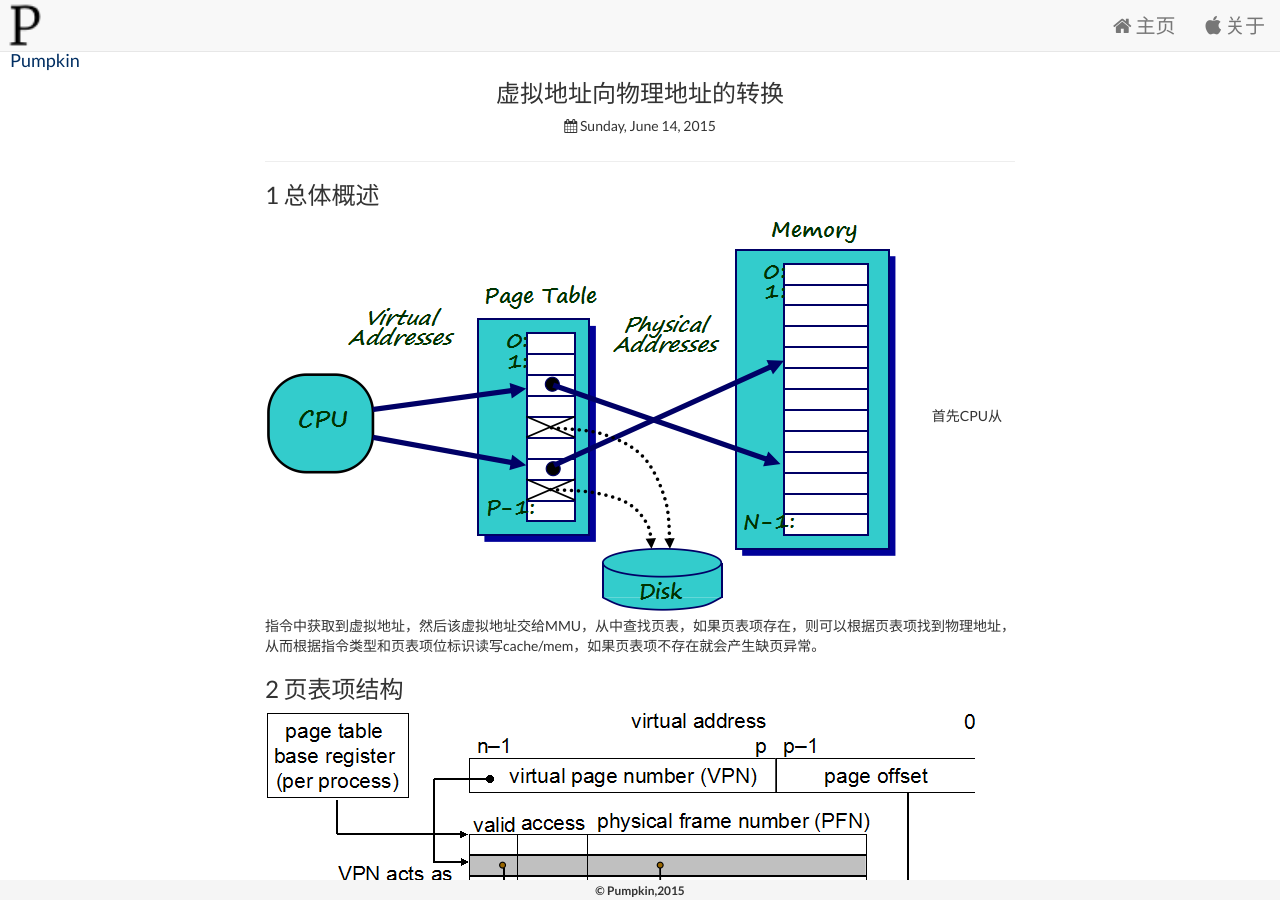
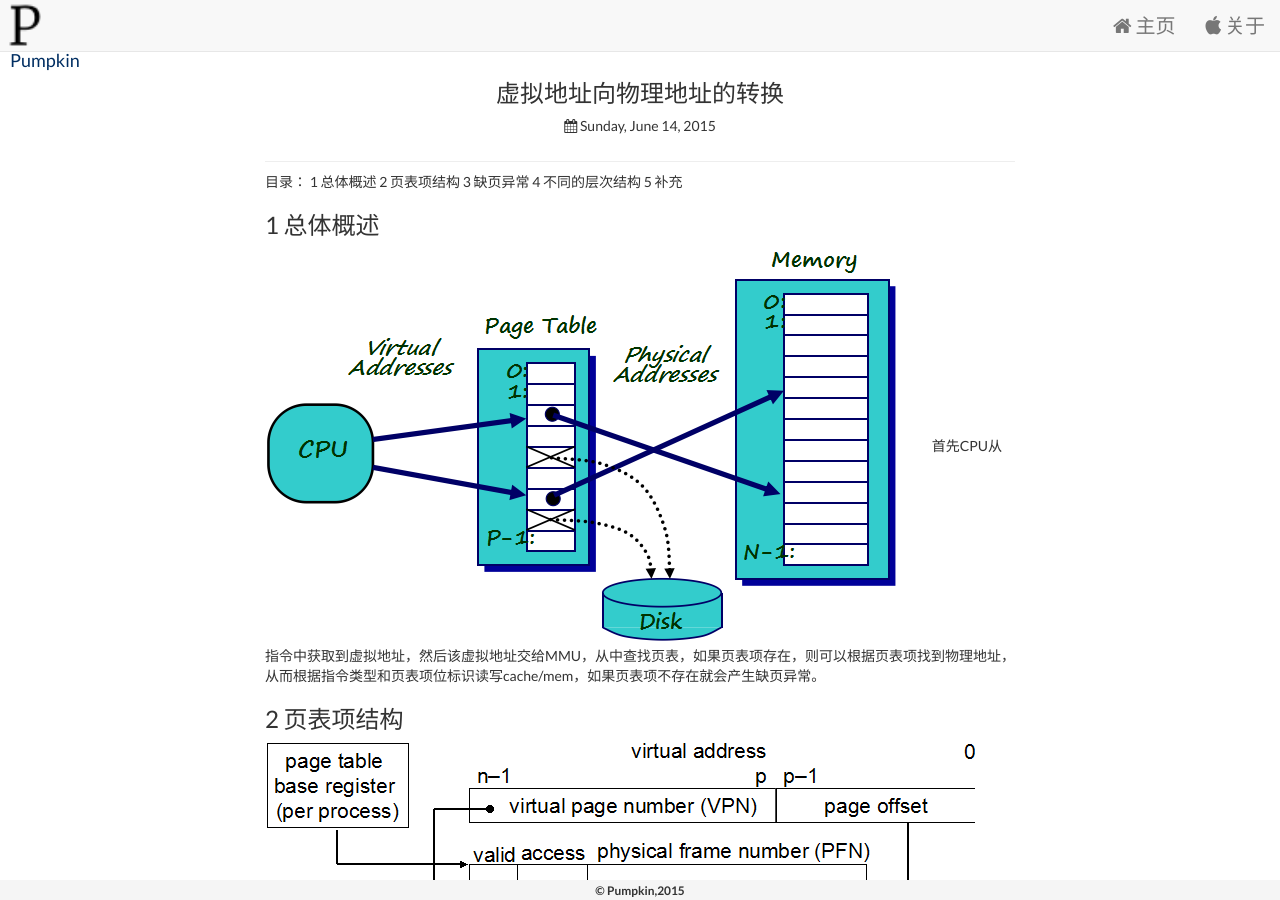
Before and after one commit to LarryBrick/jekyll_demo, a Jekyll site: the page built from _posts/2015-06-14-虚拟地址向物理地址转换.md, in a window 1280 px wide and 900 px high. Built offline with Jekyll 4.4.1, drawn with Linux system fonts in a browser that asks for light colours; nearby versions of some CDN libraries.

Commit message:
为虚拟地址向物理地址转换blog增加目录

```diff
--- a/_posts/2015-06-14-虚拟地址向物理地址转换.md
+++ b/_posts/2015-06-14-虚拟地址向物理地址转换.md
@@ -5,6 +5,12 @@ date:	2015-06-14 20:14
 title:	虚拟地址向物理地址的转换
 published: true
 ---
+目录：
+	1 总体概述
+	2 页表项结构
+	3 缺页异常
+	4 不同的层次结构
+	5 补充
 
 ### 1 总体概述
 ![va_pa.png]({{site.baseurl}}/assets/va_pa.png)
```
